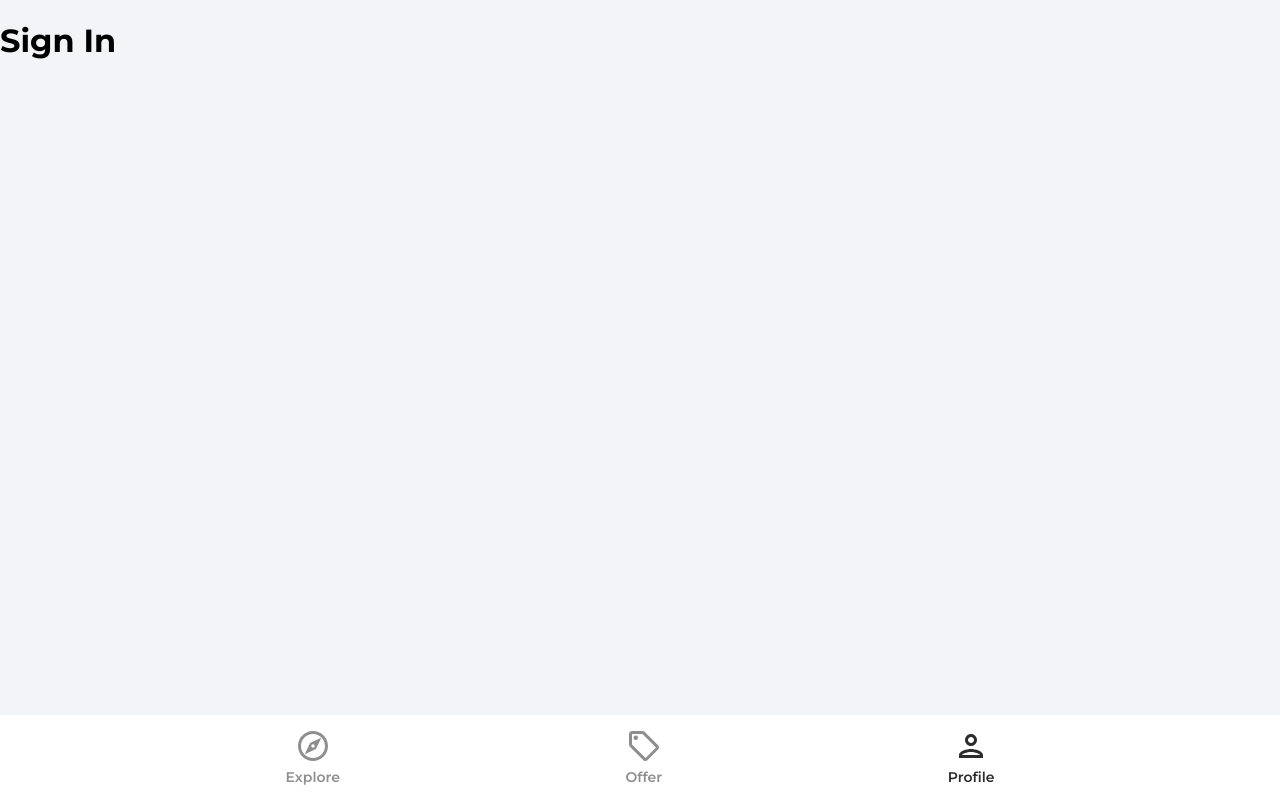
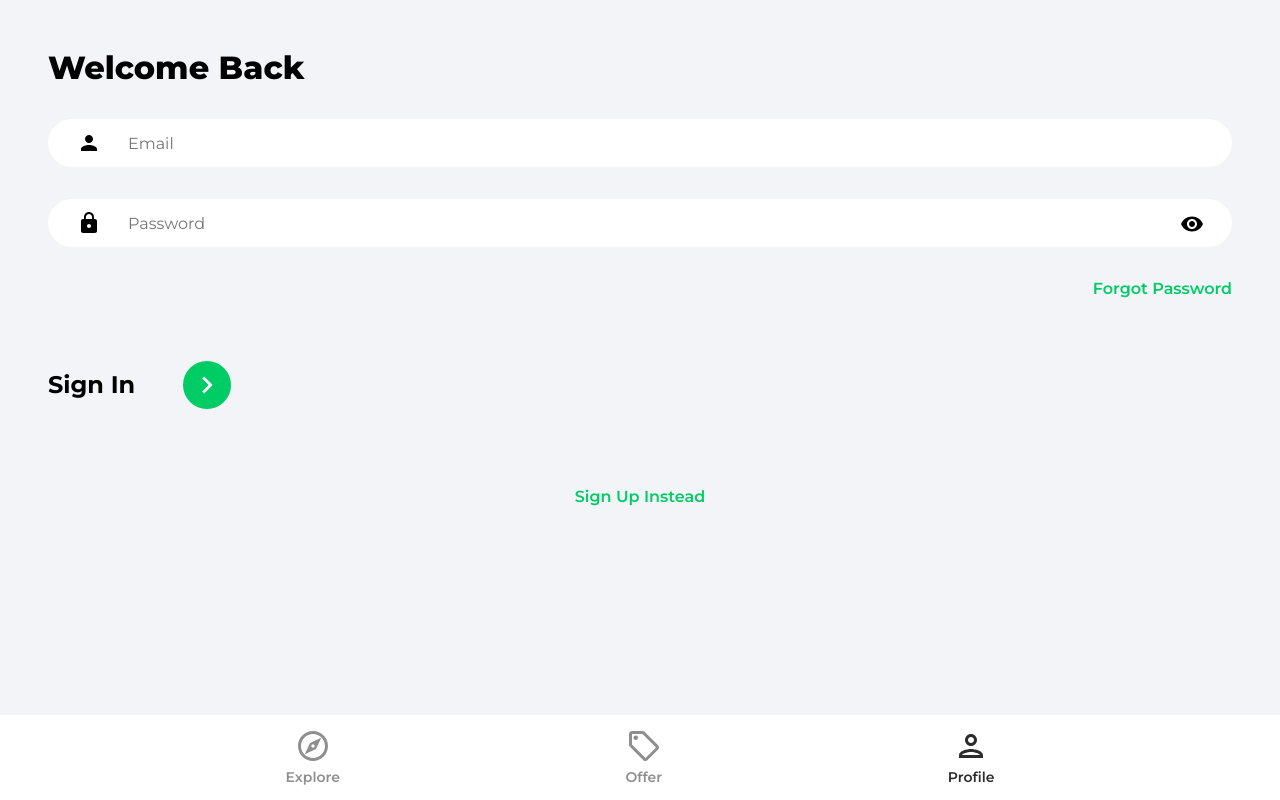
Before and after one commit to krunal1505/react-house-marketplace, a React (Create React App) app: page /profile in a window 1280 px wide. Built offline with nearby package versions, Linux system fonts and the light colour scheme.

Commit message:
Created SingIn and SignUp pages

```diff
--- a/src/pages/SignIn.jsx
+++ b/src/pages/SignIn.jsx
@@ -1,8 +1,78 @@
+import { useState } from "react";
+import { Link, useNavigate } from "react-router-dom";
+import { ReactComponent as ArrowRightIcon } from "../assets/svg/keyboardArrowRightIcon.svg";
+import visibilityIcon from "../assets/svg/visibilityIcon.svg";
+
 function SignIn() {
+  const [showPassword, setShowPassword] = useState(false);
+  const [formData, setFormData] = useState({
+    email: "",
+    password: "",
+  });
+  const { email, password } = formData;
+
+  const navigate = useNavigate();
+
+  const onChange = (e) => {
+    setFormData((prevState) => ({
+      ...prevState,
+      [e.target.id]: e.target.value,
+    }));
+  };
+
   return (
-    <div>
-      <h1>Sign In</h1>
-    </div>
+    <>
+      <div className="pageContainer">
+        <header>
+          <p className="pageHeader">Welcome Back</p>
+        </header>
+        <main>
+          <form>
+            <input
+              type="email"
+              className="emailInput"
+              placeholder="Email"
+              id="email"
+              value={email}
+              onChange={onChange}
+            />
+
+            <div className="passwordInputDiv">
+              <input
+                type={showPassword ? "text" : "password"}
+                className="passwordInput"
+                placeholder="Password"
+                id="password"
+                value={password}
+                onChange={onChange}
+              />
+
+              <img
+                src={visibilityIcon}
+                alt="show password"
+                className="showPassword"
+                onClick={() => setShowPassword((prevState) => !prevState)}
+              />
+            </div>
+
+            <Link to="/forgot-password" className="forgotPasswordLink">
+              Forgot Password
+            </Link>
+
+            <div className="signInBar">
+              <p className="signInText">Sign In</p>
+              <button className="signInButton">
+                <ArrowRightIcon fill="#ffffff" width="34px" height="34px" />
+              </button>
+            </div>
+          </form>
+
+          <Link to="/sign-up" className="registerLink">
+            Sign Up Instead
+          </Link>
+        </main>
+      </div>
+    </>
   );
 }
 
--- a/src/pages/SignUp.jsx
+++ b/src/pages/SignUp.jsx
@@ -1,8 +1,88 @@
+import { useState } from "react";
+import { Link, useNavigate } from "react-router-dom";
+import { ReactComponent as ArrowRightIcon } from "../assets/svg/keyboardArrowRightIcon.svg";
+import visibilityIcon from "../assets/svg/visibilityIcon.svg";
+
 function SignUp() {
+  const [showPassword, setShowPassword] = useState(false);
+  const [formData, setFormData] = useState({
+    name: "",
+    email: "",
+    password: "",
+  });
+  const { name, email, password } = formData;
+
+  const navigate = useNavigate();
+
+  const onChange = (e) => {
+    setFormData((prevState) => ({
+      ...prevState,
+      [e.target.id]: e.target.value,
+    }));
+  };
+
   return (
-    <div>
-      <h1>SignUp</h1>
-    </div>
+    <>
+      <div className="pageContainer">
+        <header>
+          <p className="pageHeader">Welcome Back</p>
+        </header>
+        <main>
+          <form>
+            <input
+              type="text"
+              className="nameInput"
+              placeholder="Name"
+              id="name"
+              value={name}
+              onChange={onChange}
+            />
+
+            <input
+              type="email"
+              className="emailInput"
+              placeholder="Email"
+              id="email"
+              value={email}
+              onChange={onChange}
+            />
+
+            <div className="passwordInputDiv">
+              <input
+                type={showPassword ? "text" : "password"}
+                className="passwordInput"
+                placeholder="Password"
+                id="password"
+                value={password}
+                onChange={onChange}
+              />
+
+              <img
+                src={visibilityIcon}
+                alt="show password"
+                className="showPassword"
+                onClick={() => setShowPassword((prevState) => !prevState)}
+              />
+            </div>
+
+            {/* <Link to="/forgot-password" className="forgotPasswordLink">
+              Forgot Password
+            </Link> */}
+
+            <div className="signUpBar">
+              <p className="signUpText">Sign Up</p>
+              <button className="signUpButton">
+                <ArrowRightIcon fill="#ffffff" width="34px" height="34px" />
+              </button>
+            </div>
+          </form>
+
+          <Link to="/sign-in" className="registerLink">
+            Sign In Instead
+          </Link>
+        </main>
+      </div>
+    </>
   );
 }
 
```
